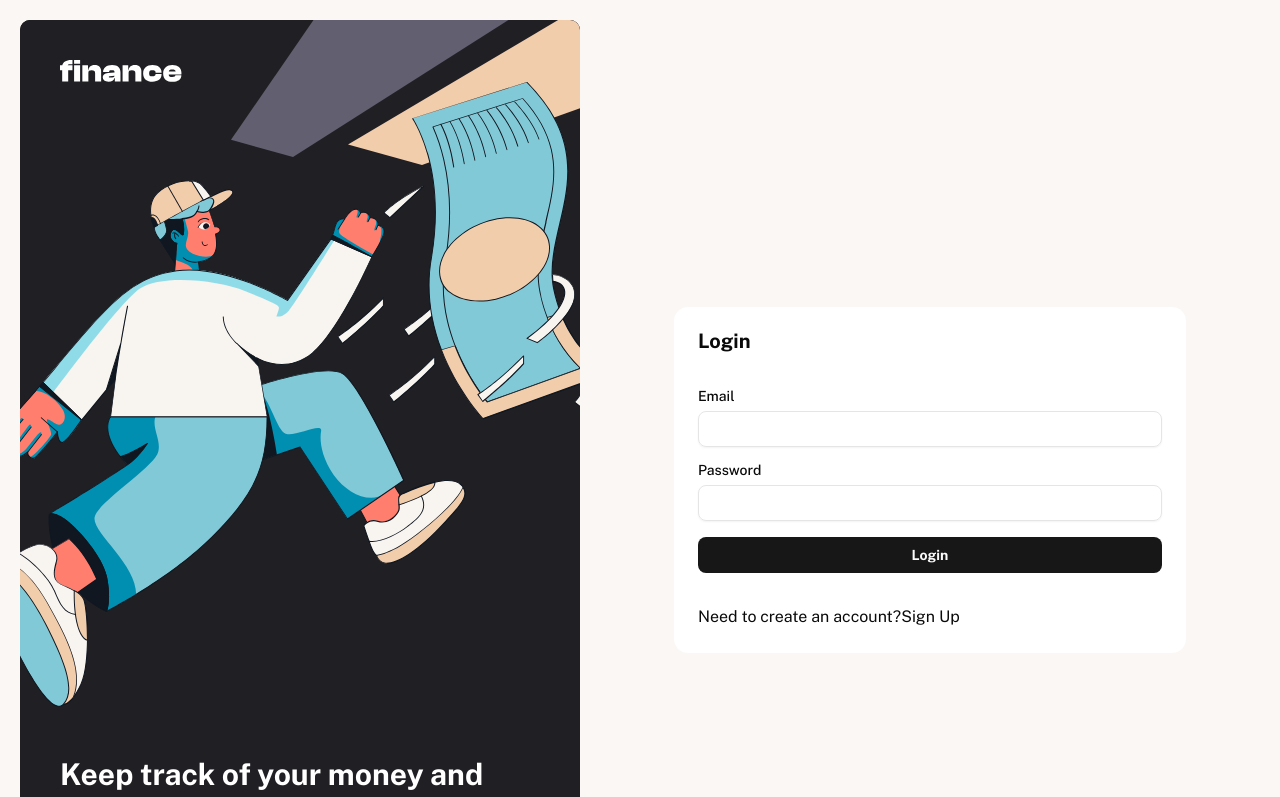
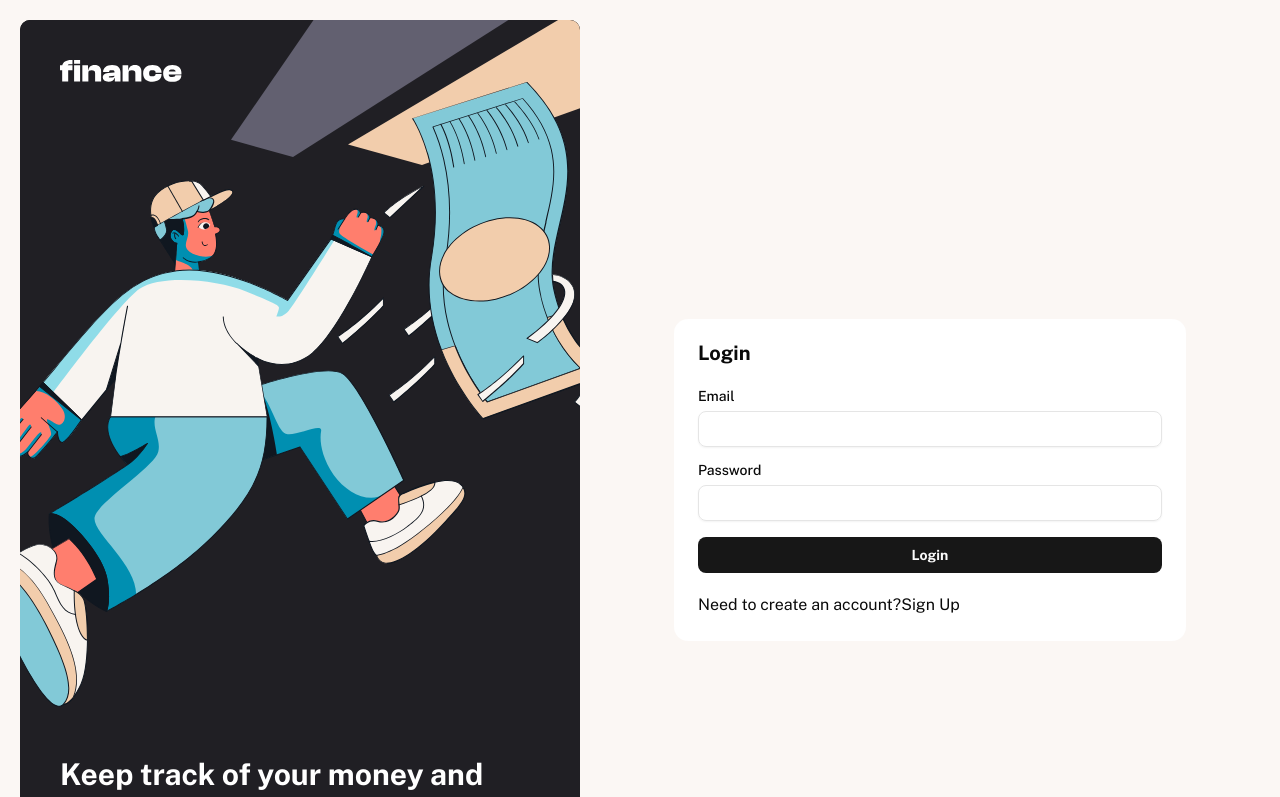
Before and after one commit to danmlarsen/personal-finance-app, a Next.js app: page /login in a window 1280 px wide. Shown: the top 797 px of the page. Built offline with nearby package versions, Linux system fonts and the light colour scheme; no server answers.

Commit message:
style: make card gap a bit smaller

```diff
--- a/src/components/ui/card.tsx
+++ b/src/components/ui/card.tsx
@@ -7,7 +7,7 @@
     <div
       data-slot="card"
       className={cn(
-        "bg-card text-card-foreground flex flex-col gap-8 rounded-xl py-6",
+        "bg-card text-card-foreground flex flex-col gap-5 rounded-xl py-6",
         className,
       )}
       {...props}
```
